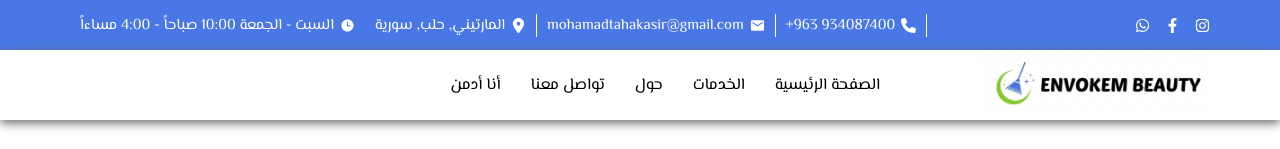
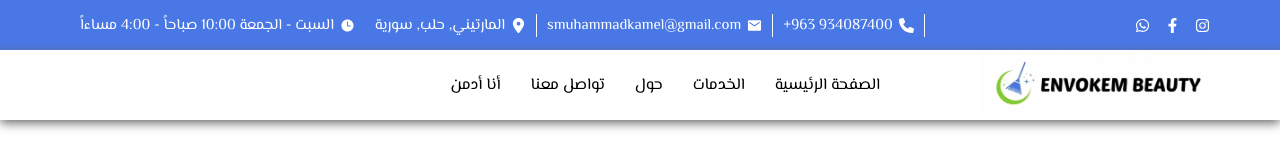
Before and after one commit to mohamad-taha/chemosyndrome, a React (Vite) app: page /chemosyndrome/about in a window 1280 px wide. Shown: the top 149 px of the page. Built offline with nearby package versions, Linux system fonts and the light colour scheme; no server answers.

Commit message:
fix api key

```diff
--- a/src/components/Header/Header.css
+++ b/src/components/Header/Header.css
@@ -38,6 +38,8 @@ header .info a {
   display: flex;
   align-items: center;
   gap: 6px;
+  text-decoration: none;
+  color: white;
 }
 
 header .info p {
--- a/src/components/Header/Header.jsx
+++ b/src/components/Header/Header.jsx
@@ -63,11 +63,11 @@ const Header = () => {
             <div className="about">
               <p>
                 <FaPhone />
-                <span>934087400 963+</span>
+                <a href="tel:+963 934087400">934087400 963+</a>
               </p>
               <p>
                 <IoMdMail />
-                <span>mohamadtahakasir@gmail.com</span>
+                <a href="mailto:smuhammadkamel@gmail.com">smuhammadkamel@gmail.com</a>
               </p>
               <p>
                 <FaLocationDot />
```
Also changed, not shown: 1 other file (tests, documents, lock files or other folders).
